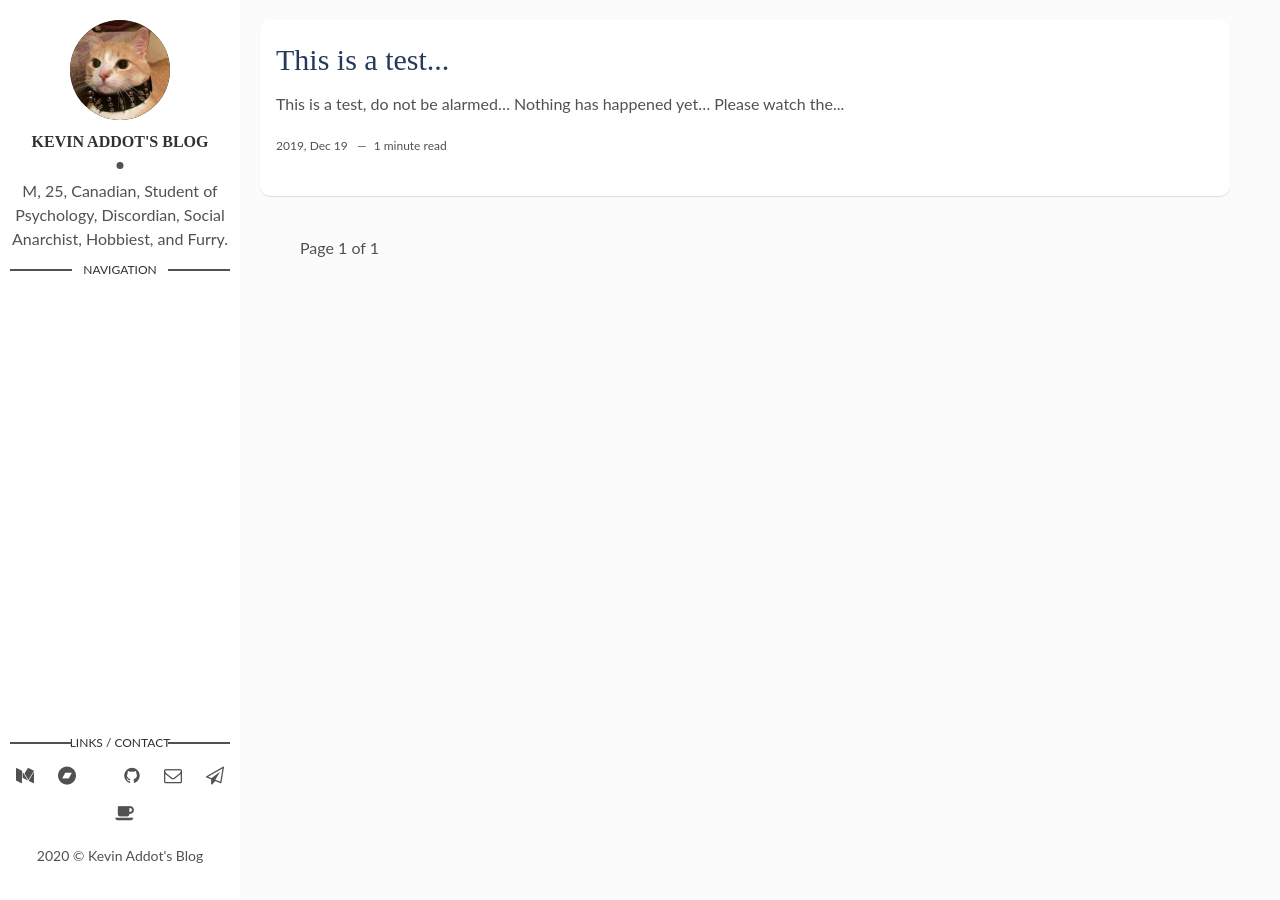
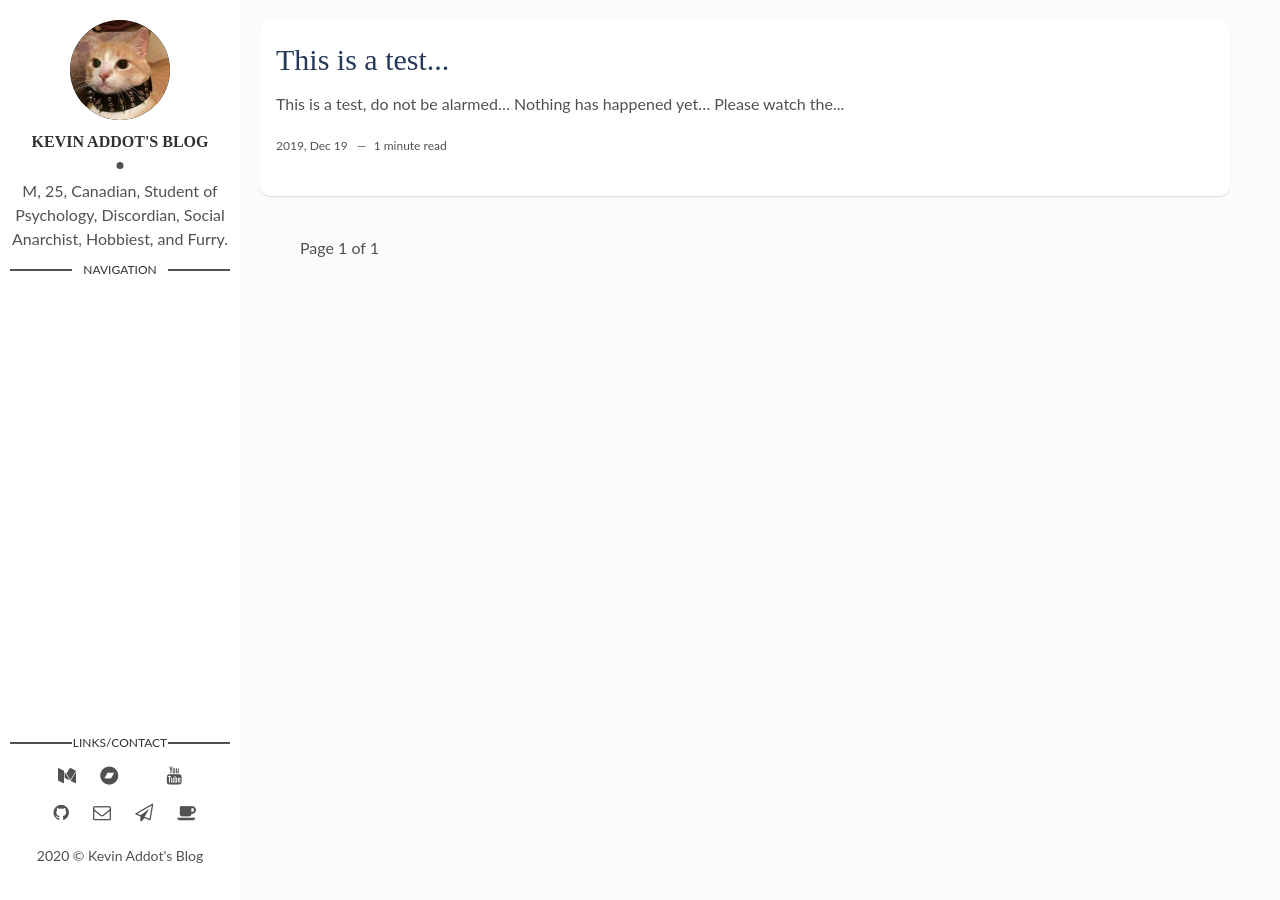
Before and after one commit to ADotInTime/ADotInTime, a Jekyll site: the page built from index.html, in a window 1280 px wide. Built offline with Jekyll 4.4.1, drawn with Linux system fonts in a browser that asks for light colours; the list of posts is cut into pages by our own code.

Commit message:
Finalization of website links
Finalization of website links

```diff
--- a/_config.yml
+++ b/_config.yml
@@ -21,6 +21,7 @@ social-kofi: toxicferret
 social-medium: toxicferret
 social-bandcamp: adotintime
 social-itchio: adolus
+social-youtube: UC1HoUJorm472UmK1HzgjdXQ
 
 # Disqus
 discus-identifier: animaanimus # mr-brown # add your discus identifier
--- a/_layouts/main.html
+++ b/_layouts/main.html
@@ -18,7 +18,7 @@ layout: default
   </header> <!-- End Header -->
   <footer>
     <section class="contact">
-      <h3 class="contact-title">Links / Contact</h3>
+      <h3 class="contact-title">Links/Contact</h3>
       <ul>
         {% if site.social-medium %}
           <li class="medium"><a href="https://medium.com/@{{site.social-medium}}"><i class="fa fa-medium"></i></a></li>
@@ -35,6 +35,12 @@ layout: default
         {% else %}
           <li class="itchio"><a href="https://{{site.social-itchio}}.itch.io/"><i class="fa fa-itch-io" aria-hidden="true"></i></a></li>
         {% endif %}
+        {% if site.social-youtube %}
+          <li class="youtube"><a href="https://www.youtube.com/channel/{{site.social-youtube}}"><i class="fa fa-youtube"></i></a></li>
+        {% else %}
+          <li class="youtube"><a href="https://www.youtube.com/channel/{{site.social-youtube}}"><i class="fa fa-youtube" aria-hidden="true"></i></a></li>
+        {% endif %}
+        <br>
        {% if site.social-github %}
           <li class="github"><a href="http://github.com/{{site.social-github}}" target="_blank"><i class="fa fa-github"></i></a></li>
         {% else %}
```
